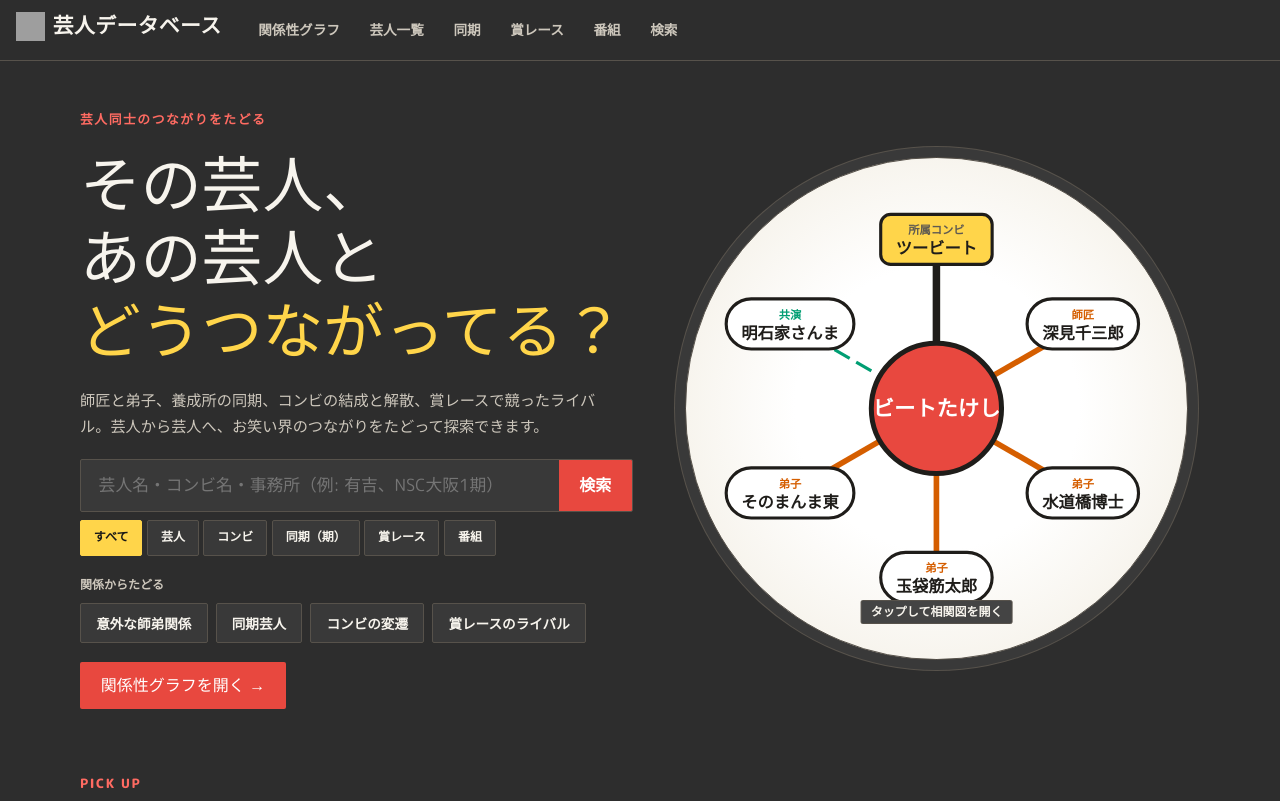
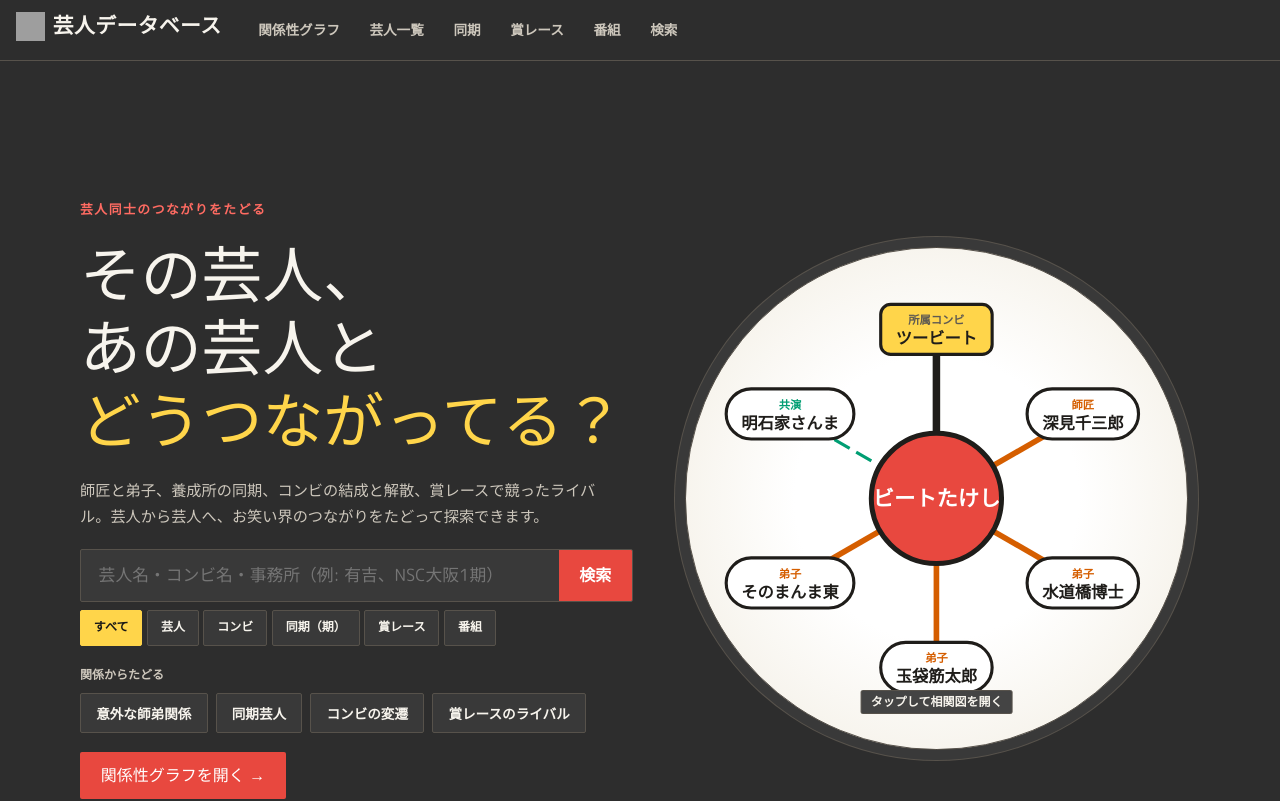
Before and after one commit to reload-co-jp/geinin, a Next.js app: page / in a window 1280 px wide. Shown: the top 801 px of the page. Built offline with nearby package versions, Linux system fonts and the light colour scheme; grey boxes are pictures that could not be loaded; a web font is replaced by a local one.

Commit message:
Add article ad

```diff
--- a/app/doki/[year]/page.tsx
+++ b/app/doki/[year]/page.tsx
@@ -1,6 +1,7 @@
 import Link from "next/link"
 import { notFound } from "next/navigation"
 import { css, ESTIMATED_NOTE, Names, years } from "@/app/doki/shared"
+import { InArticleAd } from "@/components/in-article-ad"
 
 type Props = { params: Promise<{ year: string }> }
 
@@ -45,6 +46,7 @@ const Page = async ({ params }: Props) => {
         賞レース成績や共演の多い順に並べています。名前の下は出身養成所と期です。
         {ESTIMATED_NOTE}
       </p>
+      <InArticleAd />
       <Names ps={ps} />
       <nav
         style={{
--- a/app/doki/page.tsx
+++ b/app/doki/page.tsx
@@ -8,6 +8,7 @@ import {
   unknown,
   years,
 } from "@/app/doki/shared"
+import { InArticleAd } from "@/components/in-article-ad"
 
 export const metadata = {
   title: "同期芸人一覧",
@@ -25,6 +26,7 @@ const Page: FC = () => (
       {unknown > 0 &&
         `デビュー年を推定できない${unknown.toLocaleString()}人は載せていません。`}
     </p>
+    <InArticleAd />
     {years.map(([year, ps]) => (
       <section
         key={year}
--- a/app/layout.tsx
+++ b/app/layout.tsx
@@ -59,12 +59,7 @@ const RootLayout = ({ children }: { children: React.ReactNode }) => {
           </nav>
         </Header>
         <Main>
-          <AdSlot
-            data-ad-slot="4829146611"
-            data-ad-format="auto"
-            data-full-width-responsive="true"
-            style={{ margin: "1rem auto" }}
-          />
+          <AdSlot data-ad-slot="4829146611" className="ad-top" />
           {children}
           <AdSlot
             data-ad-slot="4829146611"
--- a/app/list/[row]/page.tsx
+++ b/app/list/[row]/page.tsx
@@ -4,6 +4,7 @@ import { agencyName, db, edgeIndex, graph } from "@/lib/db"
 import { linksOf } from "@/lib/graph"
 import { KanaNav } from "../nav"
 import { OTHER, ROWS, rowOf, td, th } from "../shared"
+import { InArticleAd } from "@/components/in-article-ad"
 
 type Props = { params: Promise<{ row: string }> }
 
@@ -67,6 +68,7 @@ const Page = async ({ params }: Props) => {
           ))}
         </ul>
       </section>
+      <InArticleAd />
       <section>
         <h2 className="section-title">
           芸人（{current.label}・{people.length}人）
--- a/app/list/page.tsx
+++ b/app/list/page.tsx
@@ -4,6 +4,7 @@ import { CONFIDENCE_LABEL, db, personById } from "@/lib/db"
 import { EDGE_KINDS } from "@/lib/graph"
 import { KanaNav } from "./nav"
 import { td, th } from "./shared"
+import { InArticleAd } from "@/components/in-article-ad"
 
 export const metadata = {
   title: "芸人・コンビ一覧",
@@ -33,6 +34,7 @@ const Page: FC = () => (
         {db.groups.length.toLocaleString()}組を登録しています。
       </p>
     </section>
+    <InArticleAd />
     <section>
       <h2 className="section-title">関係性</h2>
       <p style={{ color: "var(--muted)", marginBottom: ".5rem" }}>
--- a/app/page.tsx
+++ b/app/page.tsx
@@ -12,6 +12,7 @@ import {
   raceId,
   type GEdge,
 } from "@/lib/graph"
+import { InArticleAd } from "@/components/in-article-ad"
 
 // トップの特集はすべて登録データから組み立てる。該当データがなければ節ごと出さない
 
@@ -389,6 +390,8 @@ const Page: FC = () => (
       </section>
     )}
 
+    <InArticleAd />
+
     {lineage && lineage.length > 1 && (
       <section className="sec">
         <SecHead
@@ -552,6 +555,8 @@ const Page: FC = () => (
       </section>
     )}
 
+    <InArticleAd />
+
     <section className="sec">
       <SecHead kicker="DATA" title="登録データ" />
       <div className="counts">
--- a/app/programs/page.tsx
+++ b/app/programs/page.tsx
@@ -2,6 +2,7 @@ import Link from "next/link"
 import { FC } from "react"
 import { edgeIndex, graph, programIds } from "@/lib/db"
 import { nodeHref } from "@/lib/graph"
+import { InArticleAd } from "@/components/in-article-ad"
 
 export const metadata = {
   title: "テレビ番組から探す",
@@ -34,6 +35,7 @@ const Page: FC = () => (
       番組のうち）。出演情報は各芸人の Wikipedia
       記事から集めたもので、出典との照合はしていません。
     </p>
+    <InArticleAd />
     <ul
       style={{
         display: "flex",
--- a/app/races/[slug]/page.tsx
+++ b/app/races/[slug]/page.tsx
@@ -2,6 +2,7 @@ import Link from "next/link"
 import { notFound } from "next/navigation"
 import { FinalsTable } from "@/app/races/client"
 import { races, RaceStats, Records, Years } from "@/app/races/shared"
+import { InArticleAd } from "@/components/in-article-ad"
 
 type Props = { params: Promise<{ slug: string }> }
 
@@ -31,6 +32,7 @@ const Page = async ({ params }: Props) => {
       <Records race={race} />
       <h3 style={{ fontSize: "1rem" }}>歴代王者</h3>
       <Years years={race.years} />
+      <InArticleAd />
       <h3 style={{ fontSize: "1rem" }}>決勝進出の遍歴</h3>
       <p className="lead">数字は順位、●は順位不明です。</p>
       <FinalsTable race={race} />
--- a/app/races/page.tsx
+++ b/app/races/page.tsx
@@ -2,6 +2,7 @@ import Link from "next/link"
 import { FC } from "react"
 import { races, Schedule, Years } from "@/app/races/shared"
 import { FinalsView, YearData } from "@/components/finals-view"
+import { InArticleAd } from "@/components/in-article-ad"
 
 export const metadata = {
   title: "賞レース",
@@ -46,6 +47,7 @@ const Page: FC = () => (
     <h3 style={{ fontSize: "1rem" }}>開催時期</h3>
     <p className="lead">例年の目安です。年によって前後します。</p>
     <Schedule />
+    <InArticleAd />
     <h3 style={{ fontSize: "1rem" }}>歴代決勝</h3>
     <p className="lead">
       登録済みの決勝結果のみ表示しています。大会名から出場者ごとの遍歴表を開けます。
--- a/app/reset.css
+++ b/app/reset.css
@@ -301,6 +301,19 @@ body > footer {
   header nav a {
     white-space: nowrap;
     padding: 0.5rem 0.75rem;
+  }
+}
+
+/* 共通の上部広告。高さを固定して小さく抑える（レスポンシブ広告は CSS の高さに合わせて配信される） */
+.ad-top {
+  width: 100%;
+  max-width: 970px;
+  height: 90px;
+  margin: 0 auto 1rem;
+}
+@media (max-width: 600px) {
+  .ad-top {
+    height: 60px;
   }
 }
 
--- a/components/ad-slot.tsx
+++ b/components/ad-slot.tsx
@@ -10,7 +10,7 @@ declare global {
 
 // AdSense 広告ユニット（ローダーは app/layout.tsx で読み込み済み）
 export const AdSlot: FC<ComponentProps<"ins"> & { "data-ad-slot": string }> = (
-  props,
+  props
 ) => {
   useEffect(() => {
     try {
@@ -21,9 +21,9 @@ export const AdSlot: FC<ComponentProps<"ins"> & { "data-ad-slot": string }> = (
   }, [])
   return (
     <ins
-      className="adsbygoogle"
       data-ad-client="ca-pub-6542845006087970"
       {...props}
+      className={`adsbygoogle ${props.className ?? ""}`}
       // 中の広告 iframe はインライン要素なので text-align で中央に寄せる
       style={{ display: "block", textAlign: "center", ...props.style }}
     />
```
